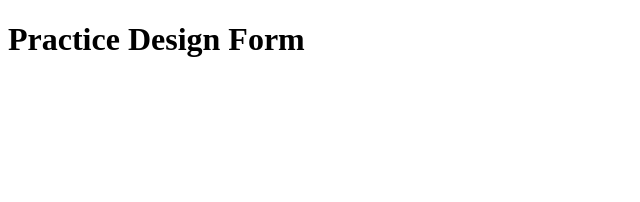
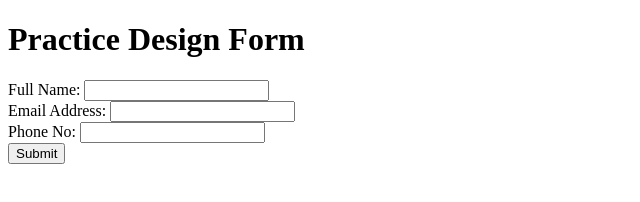
Before and after one commit to shohancs/form, a plain HTML site: page index.html in a window 1280 px wide. Shown: the whole page, without its empty margins (0-640 px from the left). Drawn offline with Linux system fonts and the light colour scheme.

Commit message:
Make Form

```diff
--- a/index.html
+++ b/index.html
@@ -10,6 +10,29 @@
     <body>
         <h1>Practice Design Form</h1>
 
+        <!-- Form Start -->
 
+        <form action="" method="">
+            <div>
+                <label">Full Name: </label>
+                <input type="text" name="fullName" class="form-control" required="required" autocomplete="off">
+            </div>
+
+            <div>
+                <label">Email Address: </label>
+                <input type="email" name="email" class="form-control" required="required" autocomplete="off">
+            </div>
+
+            <div>
+                <label">Phone No: </label>
+                <input type="tel" name="phone" class="form-control" required="required" autocomplete="off">
+            </div>
+
+            <div>
+                <input type="submit" name="btn" value="Submit">
+            </div>
+        </form>
+
+        <!-- Form End -->
     </body>
 </html>
```
